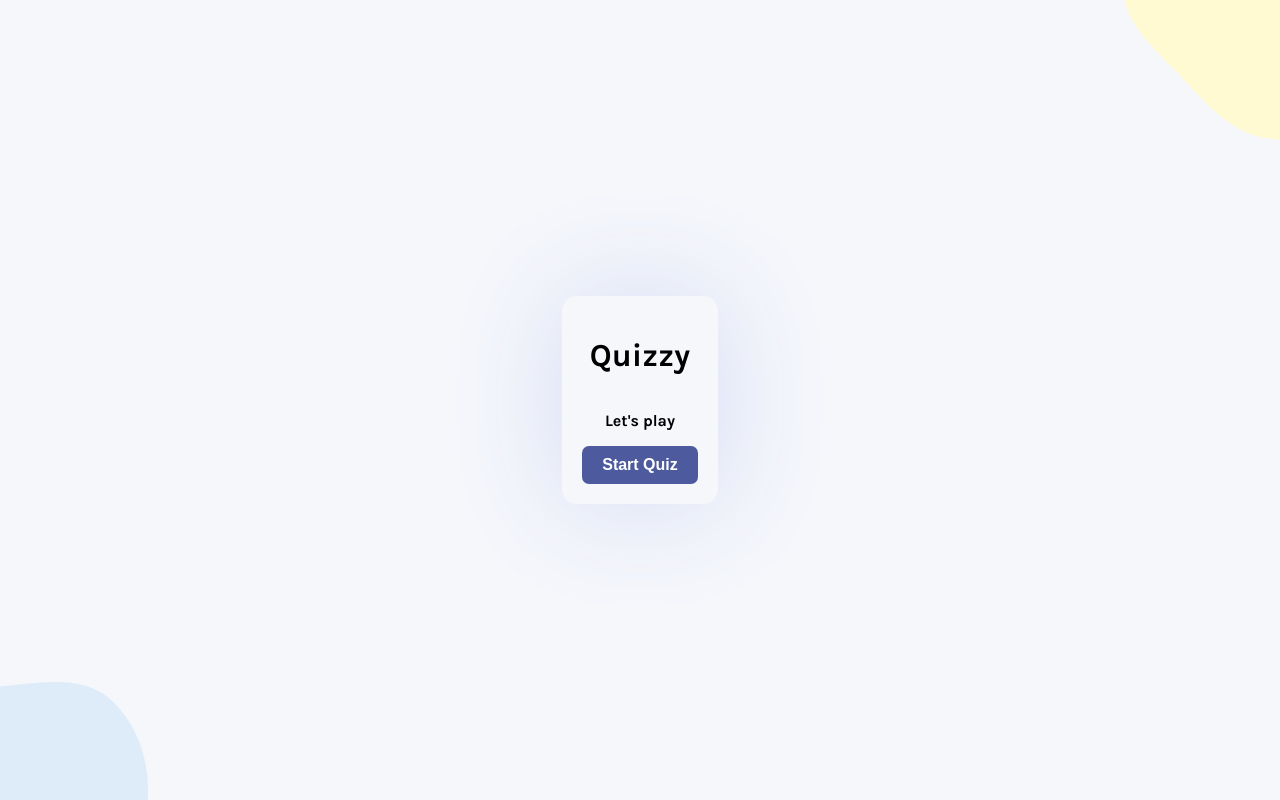
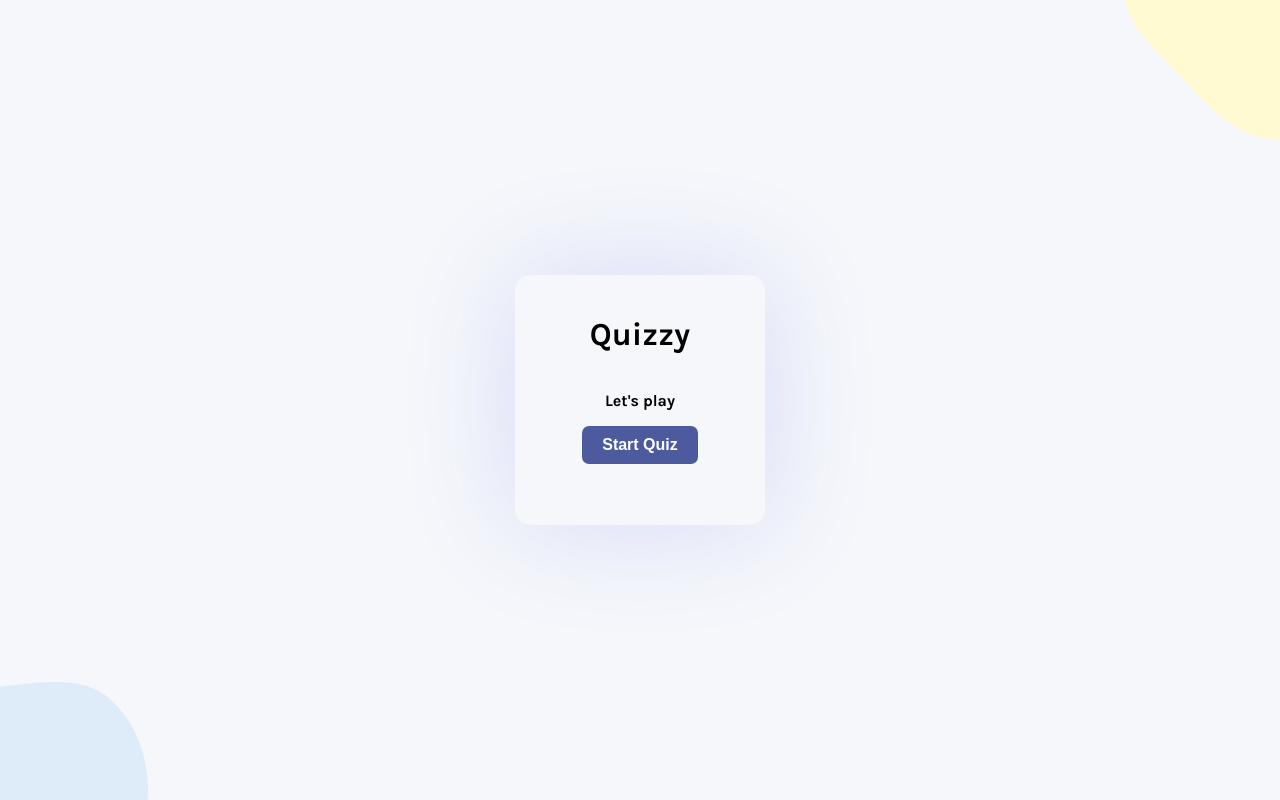
Before and after one commit to edesgree/react-quizzy, a React (Vite) app: page / in a window 1280 px wide. Built offline with nearby package versions, Linux system fonts and the light colour scheme.

Commit message:
css start presentation

```diff
--- a/src/assets/style.scss
+++ b/src/assets/style.scss
@@ -26,14 +26,28 @@ body {
 
 main {
   align-items: center;
+
+  animation: grow0 1.5s forwards;
   border-radius: 15px;
   -webkit-box-shadow: 0px 0px 114px 0px $light-blue;
   -moz-box-shadow: 0px 0px 114px 0px $light-blue;
   box-shadow: 0px 0px 114px 0px $light-blue;
   display: flex;
   flex-direction: column;
+  max-width: 650px;
+  min-height: 250px;
+  min-width: 250px;
   padding: 20px;
   text-align: center;
+}
+/*Animate width to 100%*/
+@keyframes grow0 {
+  from {
+    max-width: 250px;
+  }
+  to {
+    max-width: 650px;
+  }
 }
 p {
   text-align: center;
--- a/src/components/Question.jsx
+++ b/src/components/Question.jsx
@@ -56,7 +56,7 @@ function Question(props) {
   return (
     <div className="question">
       <h2 className="question-title">{props.question}</h2>
-      correct_answer: {props.correct_answer}
+      {/*correct_answer: {props.correct_answer}*/}
       <div className="question-answers">{answersElements}</div>
     </div>
   );
```
